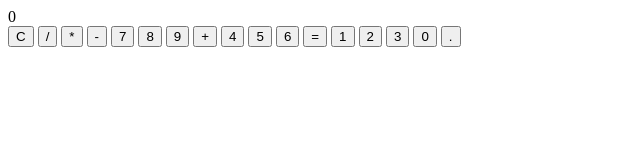
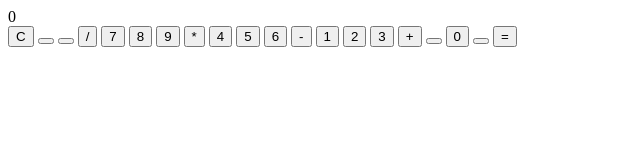
Before and after one commit to AbdulkarimMziya/Calculator, a plain HTML site: page index.html in a window 1280 px wide. Shown: the whole page, without its empty margins (0-640 px from the left). Drawn offline with Linux system fonts and the light colour scheme.

Commit message:
fix: restructured buttons in html file

```diff
--- a/index.html
+++ b/index.html
@@ -11,26 +11,29 @@
         <div class="display">0</div>
         <div class="buttons">
             <button class="clear">C</button>
+            <button class="no-func"></button>
+            <button class="no-func"></button>
             <button class="operator">/</button>
-            <button class="operator">*</button>
-            <button class="operator">-</button>
 
             <button class="digit">7</button>
             <button class="digit">8</button>
             <button class="digit">9</button>
-            <button class="operator">+</button>
+            <button class="operator">*</button>
 
             <button class="digit">4</button>
             <button class="digit">5</button>
             <button class="digit">6</button>
-            <button class="equals">=</button>
+            <button class="operator">-</button>
 
             <button class="digit">1</button>
             <button class="digit">2</button>
             <button class="digit">3</button>
+            <button class="operator">+</button>
+
+            <button class="no-func"></button>
             <button class="digit">0</button>
-
-            <button class="digit">.</button>
+            <button class="no-func"></button>
+            <button class="equals">=</button>
         </div>
     </div>
 
--- a/script.js
+++ b/script.js
@@ -14,7 +14,7 @@ function multiply(a, b) {
 // Division function with zero-check to prevent errors
 function divide(a, b) {
     if (b === 0) {
-        return 0; // Return 0 instead of dividing by zero
+        return NaN; // Return 0 instead of dividing by zero
     }
     return a / b;
 }
```
